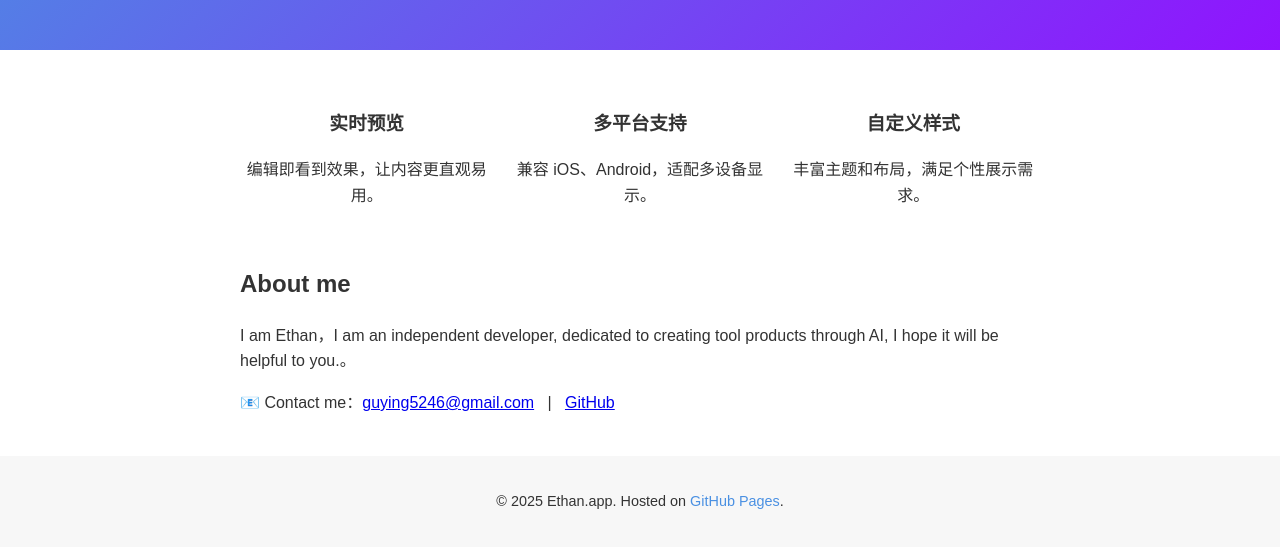
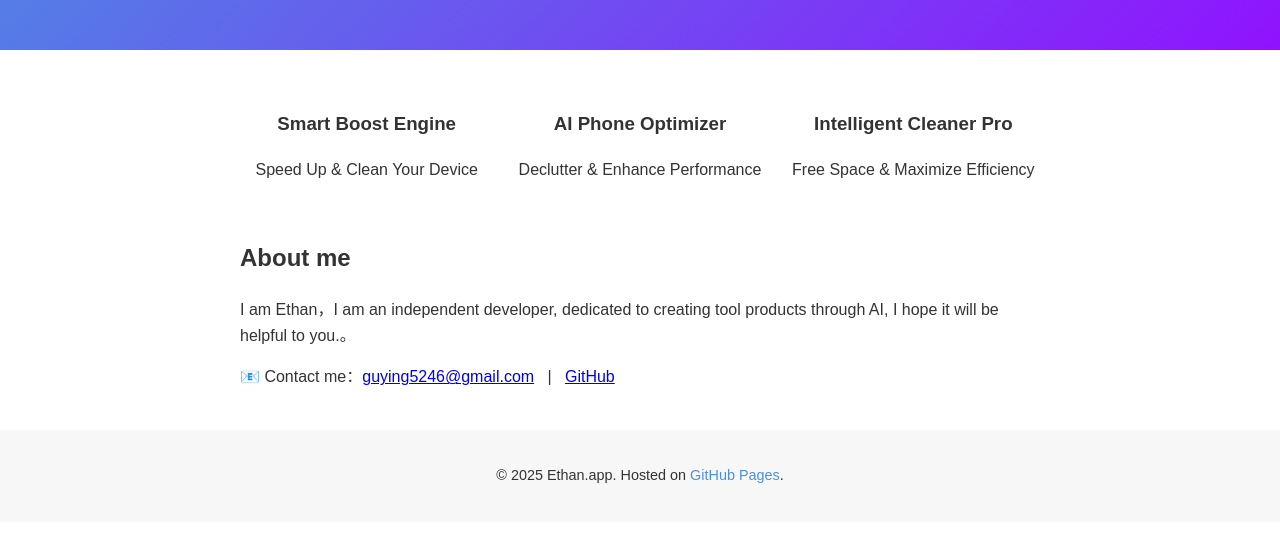
Before and after one commit to yangyichen5246/Ethan.app, a plain HTML site: page index.html in a window 1280 px wide. Shown: the part 228-776 px from the top of the page. Drawn offline with Linux system fonts and the light colour scheme.

Commit message:
Update index.html
修改文案

```diff
--- a/index.html
+++ b/index.html
@@ -28,25 +28,25 @@
   <header>
     <h1>AI Smart Cleaner</h1>
     <p>Simplify & Optimize Your Phone</p>
-    <a href="https://apps.apple.com/app/idYOUR_APP_ID" target="_blank">立即下载</a>
+    <a href="https://apps.apple.com/us/app/ai-smart-cleaner/id6740262693" target="_blank">立即下载</a>
   </header>
 
   <div class="container">
     <section class="features">
       <div class="feature">
        <!-- <img src="assets/icon1.png" alt="功能图标1"> -->
-        <h3>实时预览</h3>
-        <p>编辑即看到效果，让内容更直观易用。</p>
+        <h3>Smart Boost Engine</h3>
+        <p>Speed Up & Clean Your Device</p>
       </div>
       <div class="feature">
        <!--  <img src="assets/icon2.png" alt="功能图标2"> -->
-        <h3>多平台支持</h3>
-        <p>兼容 iOS、Android，适配多设备显示。</p>
+        <h3>AI Phone Optimizer</h3>
+        <p>Declutter & Enhance Performance</p>
       </div>
       <div class="feature">
      <!--   <img src="assets/icon3.png" alt="功能图标3">        -->
-        <h3>自定义样式</h3>
-        <p>丰富主题和布局，满足个性展示需求。</p>
+        <h3>Intelligent Cleaner Pro</h3>
+        <p>Free Space & Maximize Efficiency</p>
       </div>
     </section>
 
```
